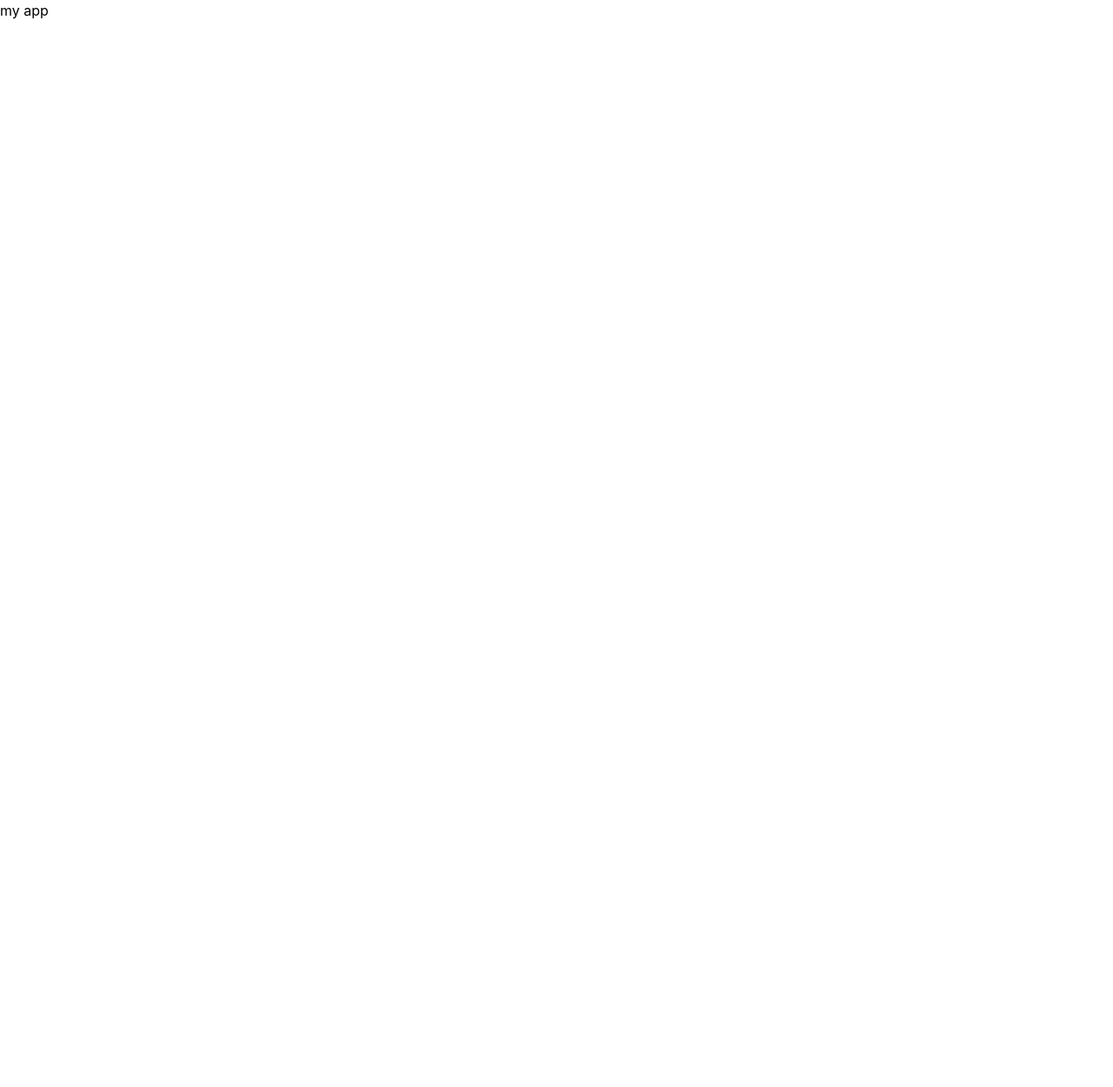
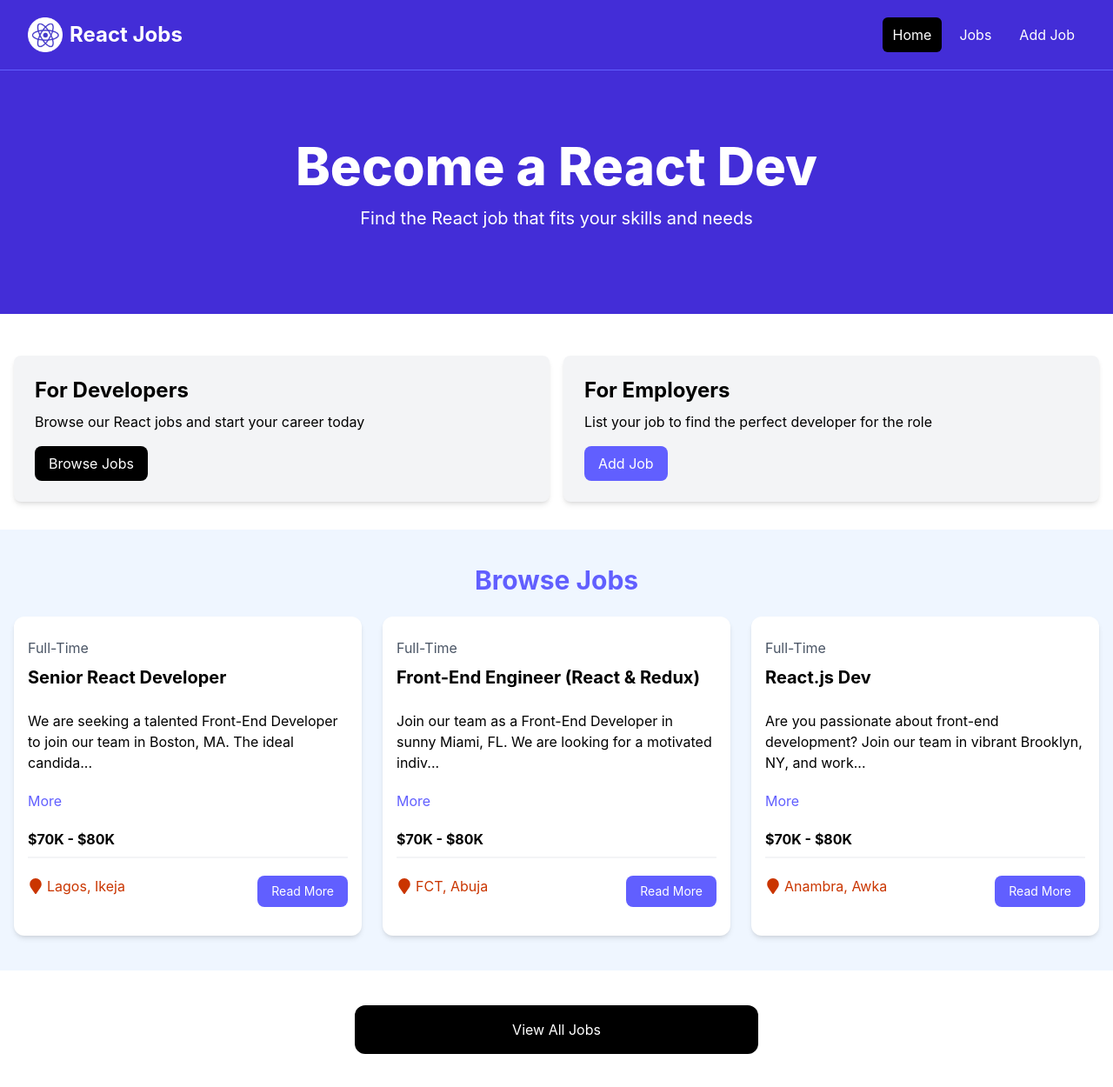
Before and after one commit to victor-wilson/REACT-TUT-PROJECT, a React (Vite) app: page / in a window 1280 px wide. Shown: the whole page at 87% size. Before the commit the page ends 800 px from the top, so only its background shows below. Built offline with nearby package versions, Linux system fonts and the light colour scheme.

Commit message:
imporeted Link from react dom and changed all the a link tags to Link, also added a 404 page and jobs page

```diff
--- a/src/App.jsx
+++ b/src/App.jsx
@@ -3,30 +3,25 @@ import { Route,
      createRoutesFromElements,
      RouterProvider}
      from 'react-router-dom';
-import React from 'react'
-import Navbar from './components/Navbar'
-import Hero from './components/Hero'
-import HomeCards from './components/HomeCards'
-import JobListings from './components/jobListings'
-import ViewAllJobs from './components/ViewAllJobs'
+
+import HomePage from './pages/HomePage';
+import MainLayout from './Layouts/MainLayout';
+import JobsPage from './pages/JobsPage';
+import NotFoundPage from './pages/NotFoundPage';
+
 
 const router = createBrowserRouter(
   createRoutesFromElements(
-    <Route index element={<h1>my app</h1>} />
+    <Route path="/" element={<MainLayout />}>
+      <Route index element={<HomePage />} />
+      <Route path="/jobs" element={<JobsPage />} />
+      <Route path="*" element={<NotFoundPage />} />
+    </Route>
   )
 )
 
 const App = () => {
   return <RouterProvider router={router} />;
-  {/*return (
-    router && <RouterProvider router={router} />
-    <>
-      <Navbar />
-      <Hero />
-      <HomeCards />
-      <JobListings />
-      <ViewAllJobs />
-    </>
-  );*/}
+
 }
 export default App;
--- /dev/null
+++ b/src/Layouts/MainLayout.jsx
@@ -0,0 +1,14 @@
+import React from 'react'
+import { Outlet } from 'react-router-dom';
+import Navbar from '../components/Navbar';
+
+const MainLayout = () => {
+  return (
+    <>
+      <Navbar />
+      <Outlet />
+    </>
+  )
+}
+
+export default MainLayout
--- a/src/components/Navbar.jsx
+++ b/src/components/Navbar.jsx
@@ -1,5 +1,6 @@
 import React from 'react'
-import logo from '../assets/images/logo.png'
+import logo from '../assets/images/logo.png';
+import { Link } from 'react-router-dom';
 
 export const Navbar = () => {
   return (
@@ -8,7 +9,7 @@ export const Navbar = () => {
         <div className="flex h-20 items-center justify-between">
           <div className="flex flex-1 items-center justify-center md:items-stretch md:justify-start">
             {/* Logo */}
-            <a className="flex flex-shrink-0 items-center mr-4" href="/index.html">
+            <Link className="flex flex-shrink-0 items-center mr-4" to="/">
               <img
                 className="h-10 w-auto"
                 src={logo}
@@ -17,26 +18,27 @@ export const Navbar = () => {
               <span className="hidden md:block text-white text-2xl font-bold ml-2">
                 React Jobs
               </span>
-            </a>
+            </Link>
             <div className="md:ml-auto">
               <div className="flex space-x-2">
-                <a
-                  href="/index.html"
+                <Link
+                  to="/"
                   className="text-white bg-black hover:bg-gray-900 hover:text-white rounded-md px-3 py-2"
-                >Home
-                </a>
-                <a
-                  href="/jobs.html"
+                >
+                  Home
+                </Link>
+                <Link
+                  to="/jobs"
                   className="text-white hover:bg-gray-900 hover:text-white rounded-md px-3 py-2"
                 >
                   Jobs
-                </a>
-                <a
-                  href="/add-job.html"
+                </Link>
+                <Link
+                  to="/add-job"
                   className="text-white hover:bg-gray-900 hover:text-white rounded-md px-3 py-2"
                 >
                   Add Job
-                </a>
+                </Link>
               </div>
             </div>
           </div>
--- a/src/components/cards.jsx
+++ b/src/components/cards.jsx
@@ -1,4 +1,5 @@
-import React from 'react'
+
+import { Link } from 'react-router-dom';
 
 const Cards = () => {
   return (
@@ -9,9 +10,9 @@ const Cards = () => {
                 <p className="mt-2 mb-4">
                 Browse our React jobs and start your career today
                 </p>
-                <a href="/jobs.html" className="inline-block bg-black text-white rounded-lg px-4 py-2 hover:bg-gray-700">
+                <Link to="/jobs" className="inline-block bg-black text-white rounded-lg px-4 py-2 hover:bg-gray-700">
                 Browse Jobs
-                </a>
+                </Link>
             </div>
 
 
@@ -20,9 +21,9 @@ const Cards = () => {
                 <p className="mt-2 mb-4">
                 List your job to find the perfect developer for the role
                 </p>
-                <a href="/add-job.html" className="inline-block bg-indigo-500 text-white rounded-lg px-4 py-2 hover:bg-indigo-600">
+                <Link to="/add-job" className="inline-block bg-indigo-500 text-white rounded-lg px-4 py-2 hover:bg-indigo-600">
                 Add Job
-                </a>
+                </Link>
             </div>
         </div>
     </div>
--- a/src/components/jobListComponet.jsx
+++ b/src/components/jobListComponet.jsx
@@ -1,5 +1,6 @@
 import {useState} from 'react'
 import { FaMapMarker } from 'react-icons/fa';
+import { Link } from 'react-router-dom';
 
 
 const JobListComponet = ({ job }) => {
@@ -32,12 +33,12 @@ const JobListComponet = ({ job }) => {
             <div className="flex flex-col lg:flex-row justify-between mb-4">
 <div className="text-orange-700 mb-3">
                 <FaMapMarker className="inline text-lg mb-1 mr-1" />{job.location}</div>
-                <a
-                href={`/jobs/${job.id}`}
+                <Link
+                to={`/jobs/${job.id}`}
                 className="h-[36px] bg-indigo-500 hover:bg-indigo-600 text-white px-4 py-2 rounded-lg text-center text-sm"
                 >
                 Read More
-                </a>
+                </Link>
             </div>
         </div>
     </div>
--- a/src/components/viewAllJobs.jsx
+++ b/src/components/viewAllJobs.jsx
@@ -1,13 +1,14 @@
-import React from 'react'
+import { Link } from "react-router-dom";
 
 const ViewAllJobs = () => {
   return (
     <>
         <section className="m-auto max-w-lg my-10 px-6">
-        <a href="jobs.html" className="block bg-black text-white text-center py-4 px-6 rounded-xl hover:bg-gray-700">View All Jobs</a>
+        <Link to="/jobs" className="block bg-black text-white text-center py-4 px-6 rounded-xl hover:bg-gray-700">
+          View All Jobs
+        </Link>
         </section>
     </>
   )
 }
-
 export default ViewAllJobs
--- /dev/null
+++ b/src/pages/HomePage.jsx
@@ -0,0 +1,17 @@
+import Hero from '../components/Hero';
+import HomeCards from '../components/HomeCards';
+import JobListings from '../components/jobListings';
+import ViewAllJobs from '../components/ViewAllJobs';
+
+const HomePage = () => {
+  return (
+    <div>
+      <Hero />
+      <HomeCards />
+      <JobListings />
+      <ViewAllJobs />
+    </div>
+  )
+}
+
+export default HomePage
--- /dev/null
+++ b/src/pages/JobsPage.jsx
@@ -0,0 +1,8 @@
+
+const JobsPage = () => {
+  return (
+    <div>JobsPage</div>
+  )
+}
+
+export default JobsPage
--- /dev/null
+++ b/src/pages/NotFoundPage.jsx
@@ -0,0 +1,20 @@
+import { Link } from 'react-router-dom';
+import { FaExclamationTriangle } from 'react-icons/fa';
+
+
+
+const NotFoundPage = () => {
+  return (
+    <div>
+        <section className='text-center flex flex-col justify-center items-center h-96'>
+            <FaExclamationTriangle className='text-yellow-400 text-6xl mb-4' />
+            <h1 className='text-6xl font-bold mb-4'>404 Not Found</h1>
+            <p className='text-xl mb-5'>This page does not exist</p>
+            <Link to='/' className='text-white bg-indigo-700 hover:bg-indigo-900 rounded-md px-3 py-2 mt-4'>
+                Go Back
+            </Link>
+        </section>
+    </div>
+  )
+}
+export default NotFoundPage
```
